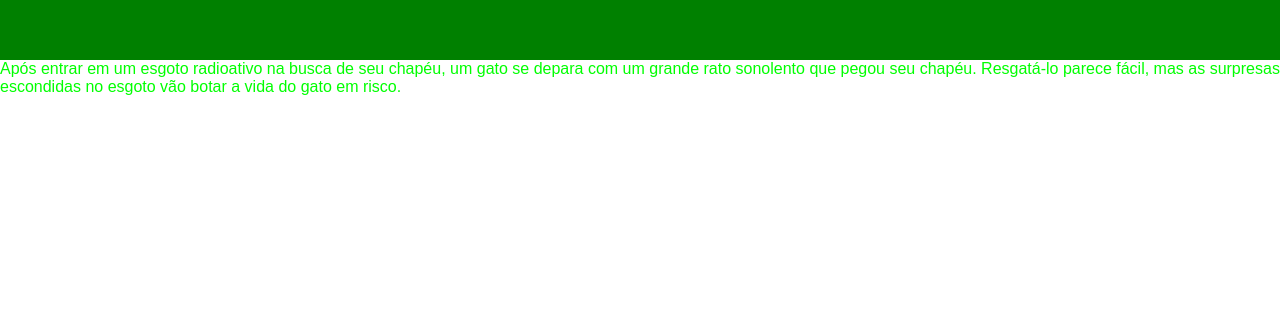
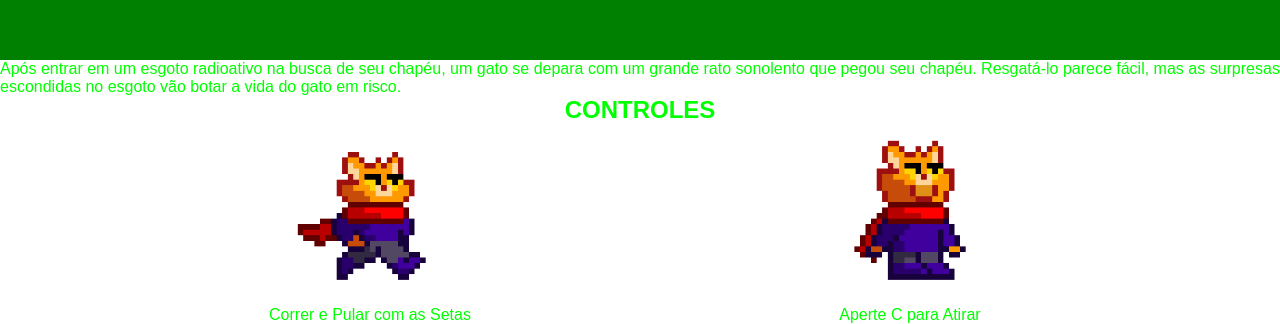
Before and after one commit to Ca1zone/Jogo-Integrado, a plain HTML site: page index.html in a window 1280 px wide. Shown: the part 1760-2084 px from the top of the page. Before the commit the page ends 1856 px from the top, so only its background shows below. Drawn offline with Linux system fonts and the light colour scheme.

Commit message:
segunda commit

```diff
--- a/index.html
+++ b/index.html
@@ -39,6 +39,19 @@
                 sonolento que pegou seu chapéu. Resgatá-lo parece fácil, mas as surpresas escondidas no esgoto vão botar
                 a vida do gato em risco.
             </div>
+                <div class="cntrl">
+                    <h1>CONTROLES</h1>
+                </div>
+            <div class="controles">
+                <div>
+                    <img src="imgs/pixil-frame-0 (19).png">
+                    <p>Correr e Pular com as Setas</p>
+                </div>
+                <div>
+                    <img src="imgs/esse.png">
+                    <p>Aperte C para Atirar</p>
+                </div>
+            </div>
         </section>
     </main>
     <footer>
--- a/style.css
+++ b/style.css
@@ -77,3 +77,19 @@ font-weight: bold;
         background-color: white;
     }
 }
+
+.cntrl {
+    display: flex;
+    text-align: center;
+    justify-content: center;
+}
+
+.controles {
+    display: flex;
+    text-align: center;
+    justify-content: space-between;
+    padding: 0 100px;
+    img{
+        width: 33%;
+    }
+}
```
Also changed, not shown: imgs/esse.png (added), imgs/pixil-frame-0 (19).png (added).
